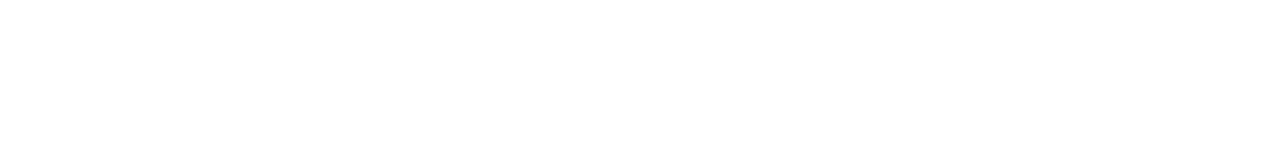
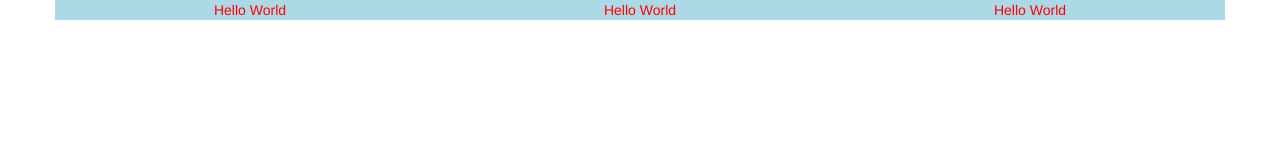
Before and after one commit to Armandot6/My-First-GitHub-Repo, a plain HTML site: page index.html in a window 1280 px wide. Drawn offline with nearby package versions, Linux system fonts and the light colour scheme.

Commit message:
added columns to index and made style changes.

```diff
--- a/index.html
+++ b/index.html
@@ -11,8 +11,14 @@
 
 </head>
 
-<body>
-
+<body style="color: red;">
+  <div class="container">
+    <div class="row text-center">
+      <div class="col-xs-4">Hello World</div>
+      <div class="col-xs-4">Hello World</div>
+      <div class="col-xs-4">Hello World</div>
+    </div>
+  </div>
 
     <script src="https://cdn.jsdelivr.net/jquery/2.1.3/jquery.min.js"></script>
     <script src="https://cdn.jsdelivr.net/bootstrap/3.3.5/js/bootstrap.min.js"></script>
--- a/style.css
+++ b/style.css
@@ -0,0 +1,4 @@
+.col-xs-4 {
+  background: lightblue;
+  border: 1px slod #fff;
+}
```
